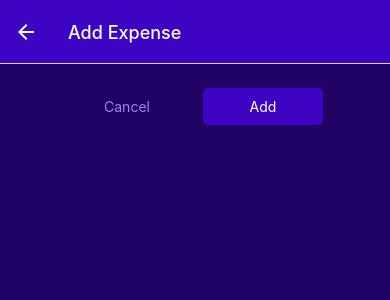
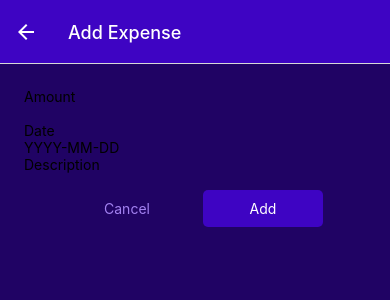
Before and after one commit to IvanRadovic/TheExpenseTracker-reactNative, a React Native app: screen /ManageExpense in a window 390 px wide. Shown: the top 300 px of the page. Built offline with nearby package versions, Linux system fonts and the light colour scheme.

Commit message:
Config the form input elements

```diff
--- a/components/ManageExpense/ExpenseForm.component.jsx
+++ b/components/ManageExpense/ExpenseForm.component.jsx
@@ -1,9 +1,33 @@
 import { View } from "react-native";
+import InputField from "./Input.component";
 
 const ExpenseForm = () => {
+
+    const amountChangeHandler = () => {
+    }
+
+    const dateCangeHandler = () => {
+
+    }
+
     return (
         <View>
-
+            <InputField
+                label="Amount"
+                textInputConfig={{
+                    keyboardType: 'decimal-pad',
+                    onChangeText: {amountChangeHandler},
+                }}
+             />
+            <InputField
+                label="Date"
+                textInputConfig={{
+                    placeholder:'YYYY-MM-DD',
+                    maxLength:10,
+                    onChangeText:{dateCangeHandler},
+                }}
+            />
+            <InputField label="Description" />
         </View>
     );
 }
--- a/screens/ManageExpenseScreen.jsx
+++ b/screens/ManageExpenseScreen.jsx
@@ -1,9 +1,13 @@
 import { useContext, useLayoutEffect } from 'react';
 import { StyleSheet, View } from 'react-native';
 
+/* --- Componenets --- */
 import CustomButtons from '../components/UI/CustomButtons.component';
 import IconButton from '../components/UI/IconButton.component';
+import ExpenseForm from '../components/ManageExpense/ExpenseForm.component';
+/* ---- Global styling ---- */
 import { GlobalStyles } from '../constats/styles';
+/* --- Context ---- */
 import { ExpensesContext } from '../store/expenses-context';
 
 function ManageExpense({ route, navigation }) {
@@ -49,6 +53,7 @@
 
   return (
     <View style={styles.container}>
+      <ExpenseForm />
       <View style={styles.buttons}>
         <CustomButtons style={styles.button} mode="flat" onPress={cancelHandler}>
           Cancel
```
